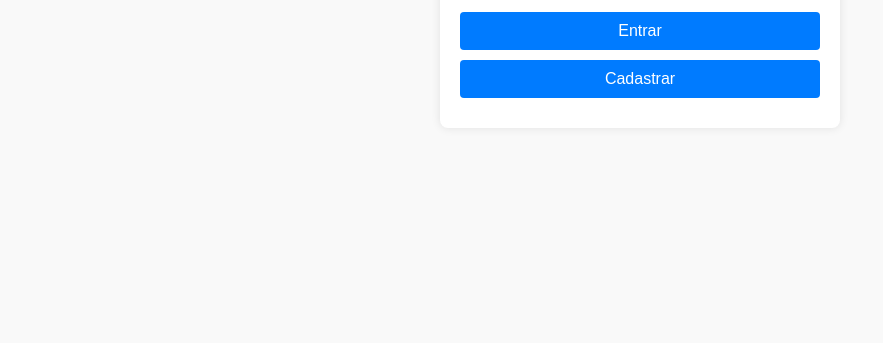
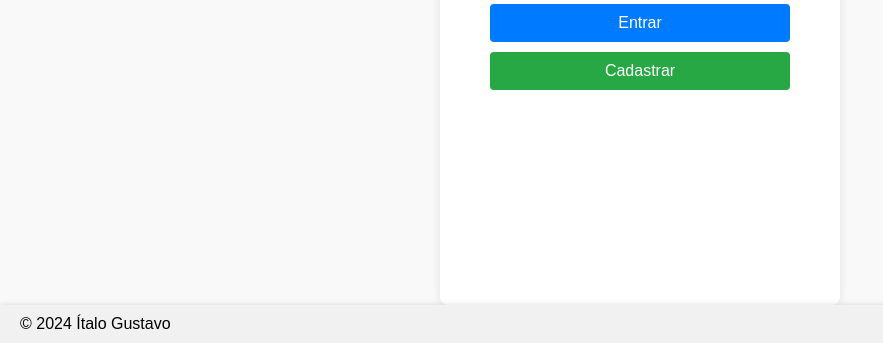
Before and after one commit to ItaloGustavoS/CanguruApp, a plain HTML site: page index.html in a window 1280 px wide. Shown: the part 457-800 px from the top of the page, without its empty margins (0-883 px from the left). Drawn offline with Linux system fonts and the light colour scheme.

Commit message:
"Updated HTML files cadastro.html and index.html with new meta tags, styles, and layout changes."

```diff
--- a/index.html
+++ b/index.html
@@ -8,13 +8,73 @@
       content="Página de login do Método Canguru. Acesse sua conta para utilizar os serviços."
     />
     <meta name="keywords" content="Método Canguru, login, acesso, serviços" />
-    <meta name="author" content="Seu Nome" />
+    <meta name="author" content="Ítalo Gustavo" />
     <title>Método Canguru - Login</title>
     <link rel="stylesheet" href="css/styles.css" />
+    <link rel="icon" href="img/favicon.ico" type="image/x-icon" />
+    <meta name="robots" content="index, follow" />
+    <style>
+      body,
+      html {
+        height: 100%;
+        margin: 0;
+        display: flex;
+        flex-direction: column;
+      }
+      .container {
+        flex: 1;
+        display: flex;
+        flex-direction: column;
+        justify-content: center;
+        align-items: center;
+      }
+      .form-group {
+        width: 300px;
+        margin-bottom: 10px;
+      }
+      #cpf {
+        width: 100%;
+        padding: 10px;
+        box-sizing: border-box;
+      }
+      .btn-entrar,
+      .btn-cadastrar {
+        width: 300px;
+        padding: 10px;
+        background-color: #007bff;
+        color: white;
+        border: none;
+        cursor: pointer;
+        font-size: 16px;
+        margin-bottom: 10px;
+      }
+      .btn-cadastrar {
+        background-color: #28a745;
+      }
+      footer {
+        display: flex;
+        justify-content: flex-start;
+        align-items: center;
+        padding: 10px 20px;
+        background-color: #f1f1f1;
+        width: 100%;
+        box-shadow: 0 -1px 5px rgba(0, 0, 0, 0.1);
+        position: relative;
+      }
+      footer p {
+        margin: 0;
+      }
+      footer a {
+        text-decoration: none;
+        color: #000;
+      }
+    </style>
   </head>
   <body>
     <div class="container">
-      <img src="img/logo.jpeg" alt="Logo Método Canguru" class="logo" />
+        <img src="img/logo.jpeg" alt="Logo Método Canguru" class="logo" />
+      </a>
+      <h1>Login</h1>
       <form id="login-form">
         <div class="form-group">
           <label for="cpf">CPF:</label>
@@ -36,6 +96,16 @@
         Cadastrar
       </button>
     </div>
+    <footer>
+      <p>
+        &copy; 2024
+        <a
+          href="https://www.linkedin.com/in/italogustavoggsenna/"
+          target="_blank"
+          >Ítalo Gustavo</a
+        >
+      </p>
+    </footer>
     <script src="js/scripts.js" defer></script>
   </body>
 </html>
```
Also changed, not shown: cadastro.html (+39 -4 lines), admin.html (added), todo.txt (added).
